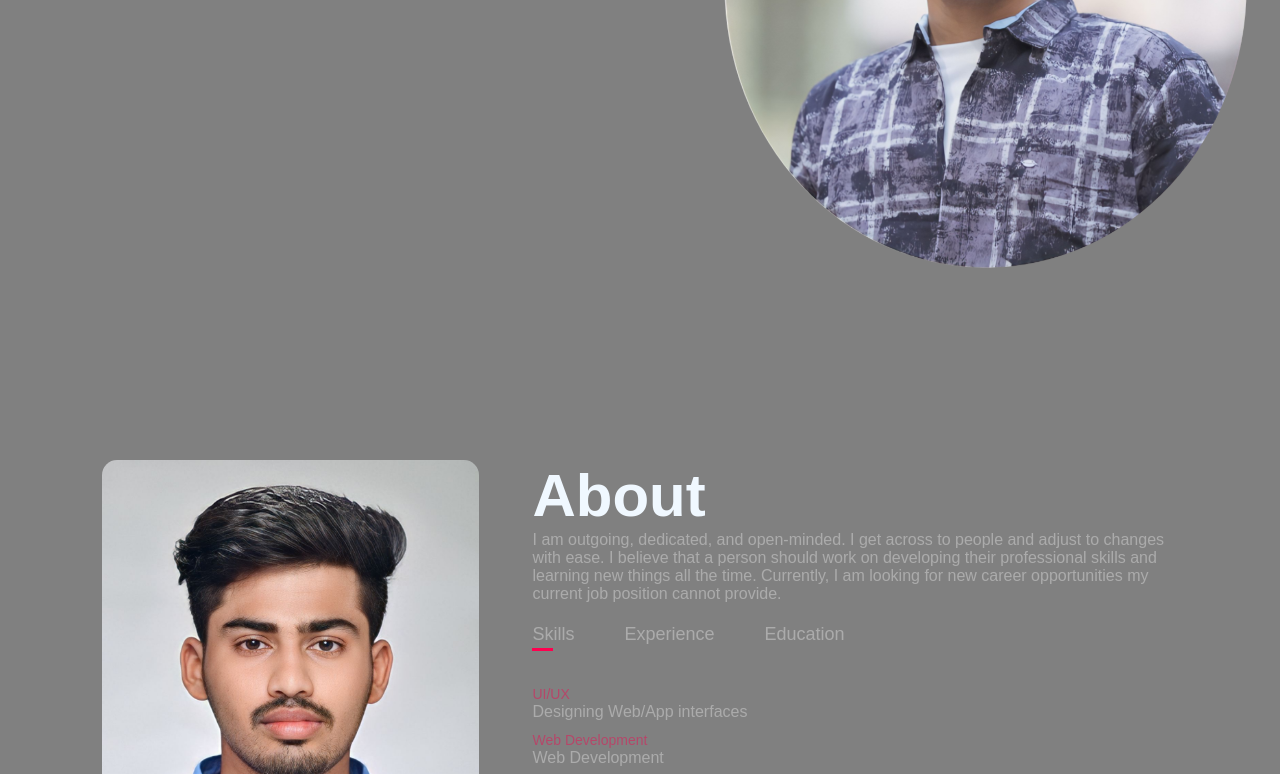
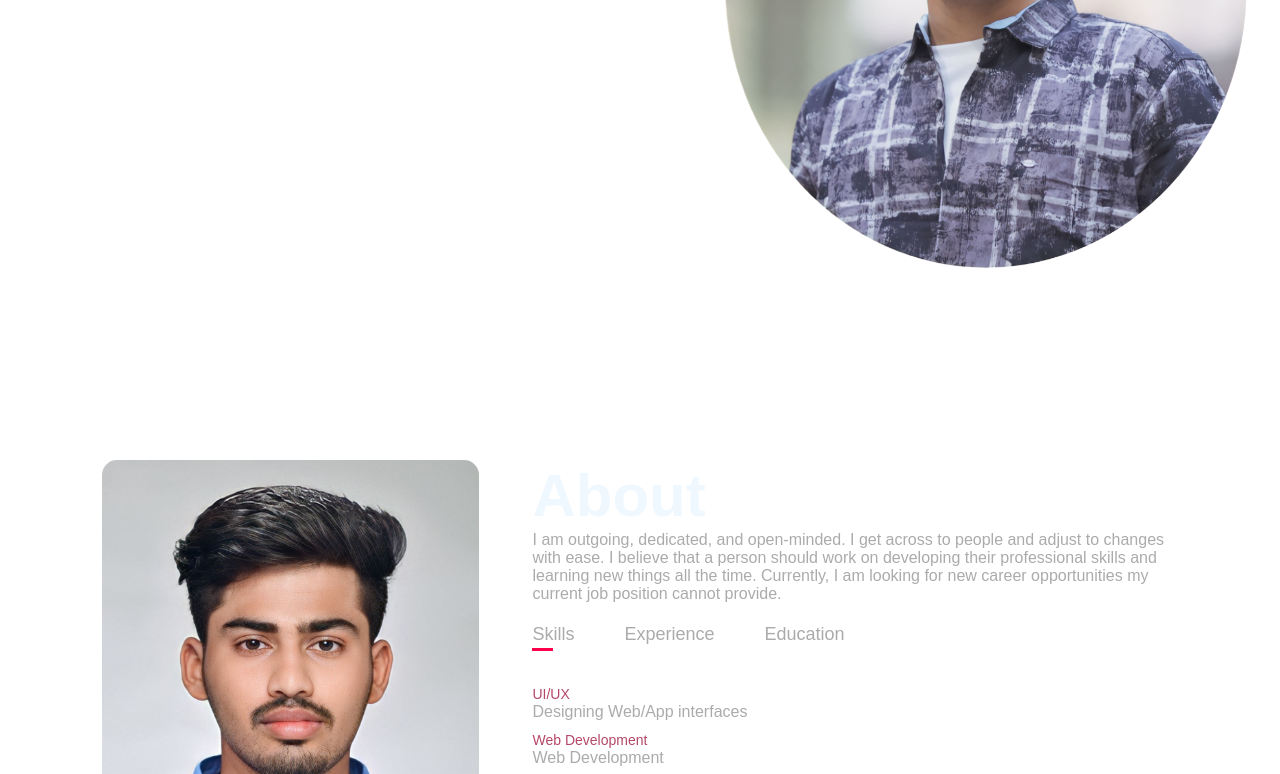
Before and after one commit to dineshbabu2703/myportfolio, a plain HTML site: page index.html in a window 1280 px wide. Shown: the part 460-1234 px from the top of the page. Drawn offline with Linux system fonts and the light colour scheme.

Commit message:
Update portfolio.css

```diff
--- a/portfolio.css
+++ b/portfolio.css
@@ -10,7 +10,7 @@ html{
 }
 
 body{
-    background:#808080;
+    background: #ffffff;
     color: #fff;
 }
 
```
